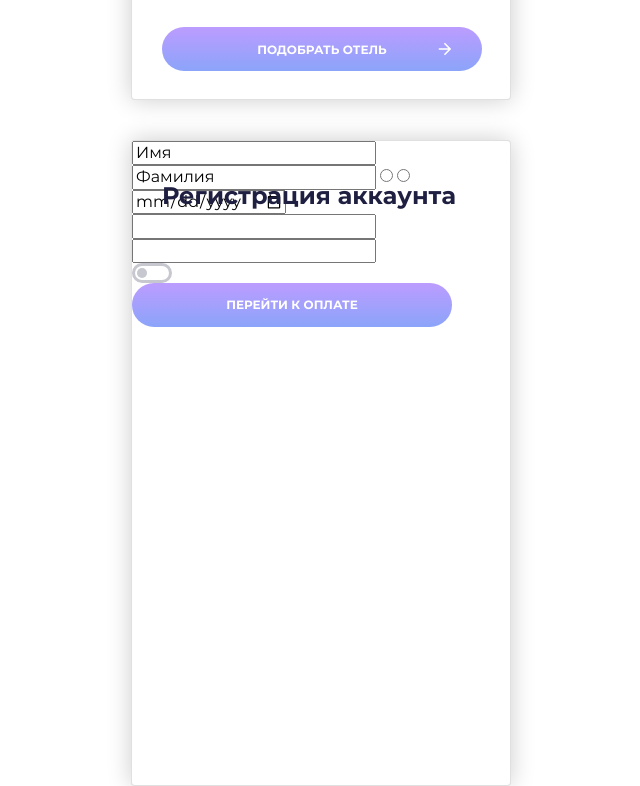
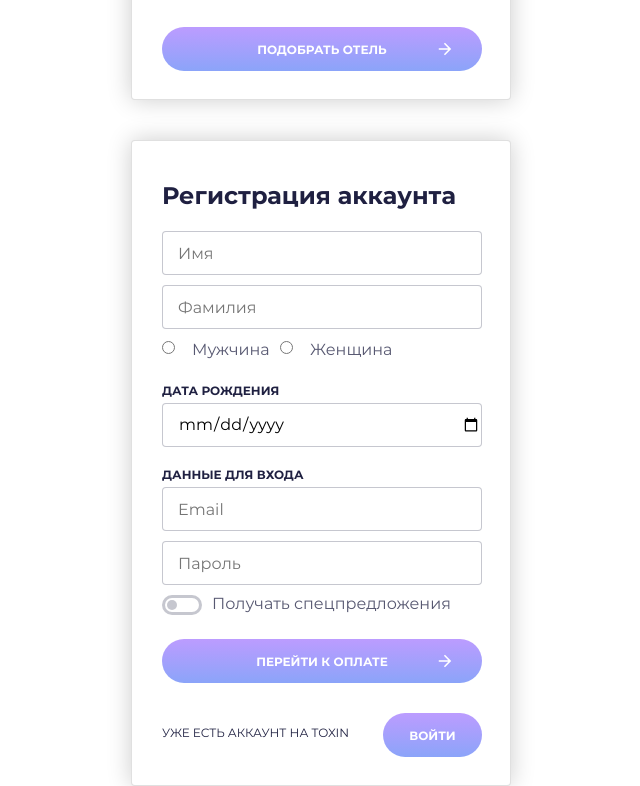
Before and after one commit to Morfiy559/second-task, a website built with webpack: page src/index.pug in a window 1280 px wide. Shown: the part 424-1210 px from the top of the page, without its empty margins (9-649 px from the left). Built offline with nearby package versions, Linux system fonts and the light colour scheme.

Commit message:
added css for registr

```diff
--- a/package.json
+++ b/package.json
@@ -26,7 +26,7 @@
     "postcss": "^8.2.6",
     "postcss-loader": "^5.0.0",
     "postcss-preset-env": "^6.7.0",
-    "pug": "^3.0.0",
+    "pug": "^3.0.2",
     "pug-loader": "^2.4.0",
     "sass": "^1.32.7",
     "sass-loader": "^11.0.1",
--- a/src/index.pug
+++ b/src/index.pug
@@ -27,17 +27,22 @@ html(lang="en")
             .card.register
                 .title Регистрация аккаунта
                 form(action="", method="post")
-                    input(class="reginput",value="Имя", type="text", name="name")
-                    input(class="reginput",value="Фамилия" type="text", name="surname")
-                    input(type="radio", name="sex",value='Мужчина')
-                    input(type="radio", name="sex",value='Женщина')
-                    label(for="")
-                    input(class="reginput",value="ДД.ММ.ГГГГ",type="date")
-                    label(for="")
-                    input(class="reginput",type="email", name="")
-                    input(class="reginput",type="password", name="")
+                    input(class="reginput",placeholder="Имя", type="text", name="name")
+                    input(class="reginput",placeholder="Фамилия" type="text", name="surname")
+                    input(type="radio", name="sex",placeholder='Мужчина')
+                    label(for="man") Мужчина
+                    input(type="radio", name="sex",placeholder='Женщина')
+                    label(for="woman") Женщина
+                    label(for="") Дата рождения
+                    input(id="elem" class="reginput",placeholder="ДД.ММ.ГГГГ",type="date")
+                    label(for="") Данные для входа
+                    input(class="reginput",type="email", name="",placeholder="Email")
+                    input(class="reginput",type="password", name="",placeholder="Пароль")
                     .toggle-wrapper
                         .toggle.transparent
                             input#transparent(type="checkbox")
                             label.toggle-item(for="transparent")
+                    label(for="") Получать спецпредложения
                     button(type="submit") Перейти к оплате
+                    .question Уже есть аккаунт на Toxin
+                    button войти
--- a/src/scss/style.scss
+++ b/src/scss/style.scss
@@ -195,8 +195,20 @@ body {
       @media (max-width: 700px) {
         flex: 1 1 100%;
       }
+      *{
+
+        left: 0;
+          &:nth-child(1){
+          top: 0;
+          padding-left: 0;
+        }
+          &:nth-child(2){
+          top: 0;
+        }
+      }
     }
     .toggle {
+      top: 0px;
       position: relative;
       display: inline-block;
       height:20px;
@@ -204,6 +216,7 @@ body {
     }
 
     label.toggle-item {
+      top: 0;
       width: 40px;
       background: #1064ff;
       height: 20px;
@@ -226,9 +239,10 @@ body {
       }
     }
     .transparent {
+      top: 0;
       label {
         background: transparent;
-
+        top: 0px;
         border: 3px solid rgba(31, 32, 65, 0.25);
         &:before {
           background: rgba(31, 32, 65, 0.25);
@@ -278,7 +292,102 @@ body {
           background-color: white;
           left: 276px;
           top: 15px;
+      }
     }
-  }
+    .reginput{
+      position: absolute;
+      left :30px;
+      width: 320px;
+      height: 44px;
+      background: #FFFFFF;
+      border: 1px solid rgba(31, 32, 65, 0.25);
+      box-sizing: border-box;
+      border-radius: 4px;
+
+    }
+    form * {
+      position:absolute ;
+      left: 30px;
+
+      &:nth-child(1){
+        top: 90px;
+        padding-left: 15px;
+      }
+      &:nth-child(2){
+        top: 144px;
+        padding-left: 15px;
+      }
+      &:nth-child(3),&:nth-child(4),&:nth-child(5),&:nth-child(6){
+        top: 200px;
+        left: 30px;
+        padding-left: 0;
+      }
+      &:nth-child(4){
+        left: 60px;
+      }
+      &:nth-child(5){
+        left: 148px;
+      }
+      &:nth-child(6){
+        left: 178px;
+      }
+      &:nth-child(7){
+        top: 242px;
+        color: #1F2041;
+        font-weight: bold;
+        font-size: 12px;
+        line-height: 15px;
+        /* identical to box height */
+
+        text-transform: uppercase;
+      }
+      &:nth-child(8){
+        top: 262px;
+        padding-left: 15px;
+      }
+      &:nth-child(9){
+        top: 326px;
+        color: #1F2041;
+        font-weight: bold;
+        font-size: 12px;
+        line-height: 15px;
+        /* identical to box height */
+
+        text-transform: uppercase;
+      }
+      &:nth-child(10){
+        top: 346px;
+        padding-left: 15px;
+      }
+      &:nth-child(11){
+        top: 400px;
+        padding-left: 15px;
+      }
+      &:nth-child(12),&:nth-child(13){
+        top: 454px;
+      }
+      &:nth-child(13){
+        left: 80px;
+      }
+      &:nth-child(14){
+        top: 498px;
+      }
+      &:nth-child(15){
+        top: 584px;
+        color: #1F2041;
+        font-size: 12px;
+        line-height: 15px;
+        /* identical to box height */
+
+        text-transform: uppercase;
+      }
+      &:nth-child(16){
+        top: 572px;
+        left: 251px;
+        width: 99px;
+        height: 44px;
+      }
+    }
+
   }
 }
```
Also changed, not shown: build/index.html, build/main.css, build/main.js, 1 other file.
